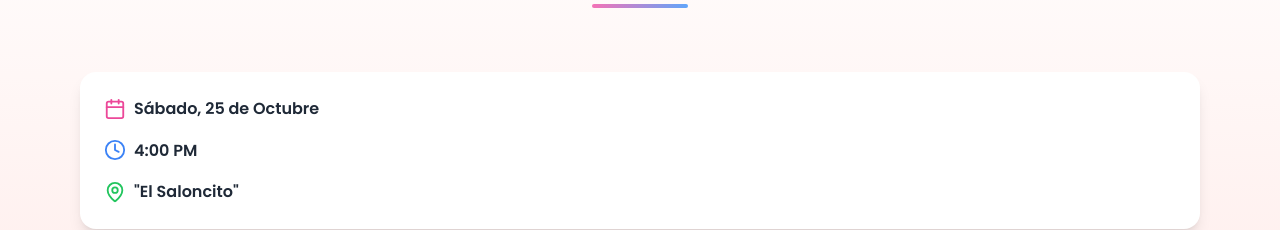
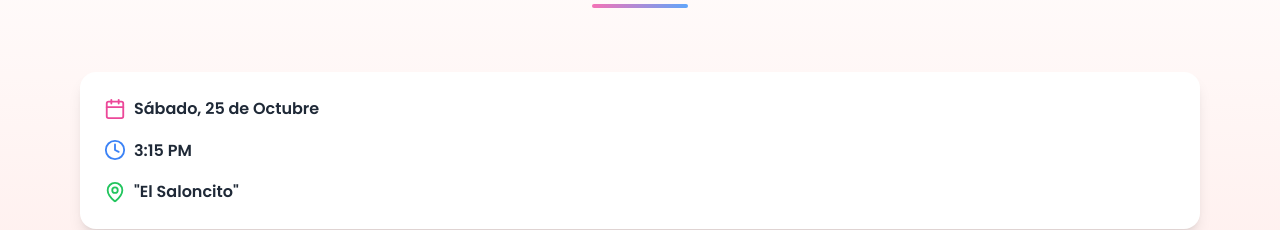
Before and after one commit to YoelPreza/invitacion-baby-shower, a React (Vite) app: page / in a window 1280 px wide. Shown: the part 940-1170 px from the top of the page. Built offline with nearby package versions, Linux system fonts and the light colour scheme.

Commit message:
Fix; horario e imagenes

```diff
--- a/src/components/EventInfo.tsx
+++ b/src/components/EventInfo.tsx
@@ -62,7 +62,7 @@
             </div>
             <div className="flex items-center space-x-2 text-blue-500">
               <Clock size={22} />
-              <span className="text-gray-800 font-semibold">4:00 PM</span>
+              <span className="text-gray-800 font-semibold">3:15 PM</span>
             </div>
             <div className="flex items-center space-x-2 text-green-500">
               <MapPin size={22} />
--- a/src/components/HeroSection.tsx
+++ b/src/components/HeroSection.tsx
@@ -33,14 +33,14 @@
 
       {/* Nubes decorativas */}
       <motion.img
-        src="/public/images/nubes2.png"
+        src="/public/nubes2.png"
         alt="cloud"
         className="absolute top-0 left-0 w-40 opacity-80"
         animate={{ y: [0, 20, 0] }}
         transition={{ duration: 6, repeat: Infinity }}
       />
       <motion.img
-        src="/public/images/nubes2.png"
+        src="/public/nubes2.png"
         alt="cloud"
         className="absolute top-5 right-0 w-48 opacity-80"
         animate={{ y: [0, 15, 0] }}
@@ -65,7 +65,7 @@
       </div>
 
       <motion.img
-        src="/public/images/conejita.png"
+        src="/public/conejita.png"
         alt="bunny"
         className="absolute bottom-10 mx-auto w-52 md:w-64"
         initial={{ y: 50, opacity: 0 }}
--- a/src/components/LocationMap.tsx
+++ b/src/components/LocationMap.tsx
@@ -61,7 +61,7 @@
                   <Clock className="w-5 h-5 text-green-500" />
                   <div>
                     <p className="font-medium text-gray-800">Horario</p>
-                    <p className="text-gray-600">4:00 PM</p>
+                    <p className="text-gray-600">3:15 PM</p>
                   </div>
                 </div>
               </div>
```
Also changed, not shown: public/conejita.png (renamed from public/images/conejita.png), public/nubes2.png (renamed from public/images/nubes2.png).
